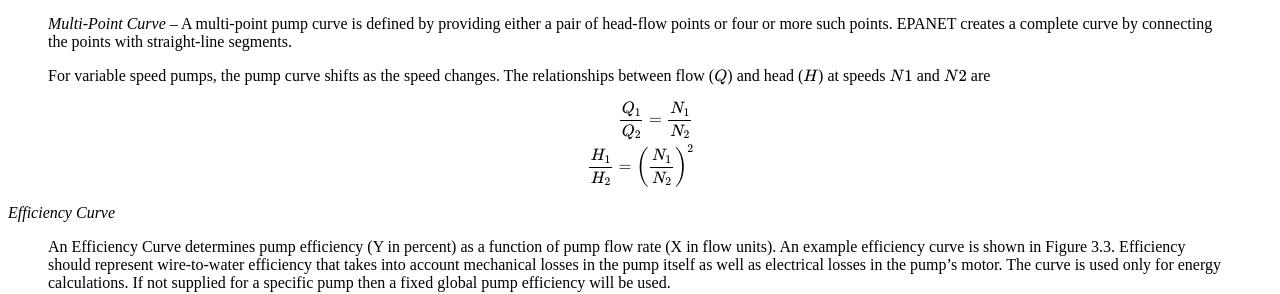
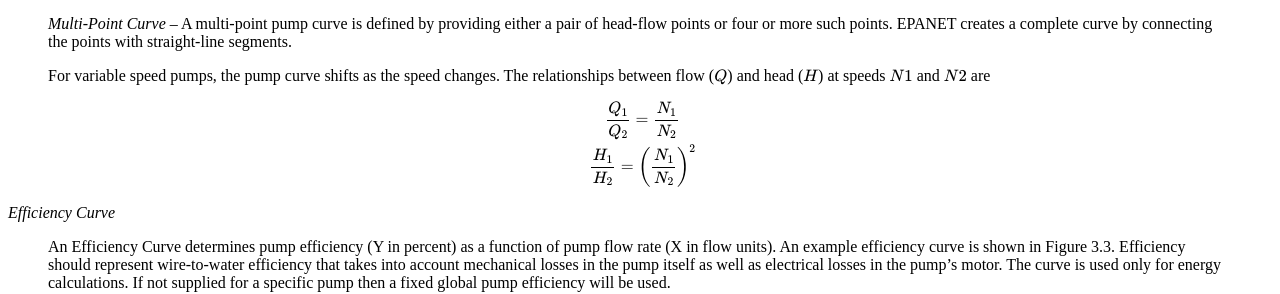
Before and after one commit to USEPA/epanet-manual, a Sphinx documentation site: the page built from docs/3_network_model.rst, in a window 1280 px wide and 900 px high, scrolled down 8922 px. Shown: the part 159-453 px from the top of the window. Built offline with Sphinx 7.4.7 and the Read the Docs theme 2.0.0, drawn with Linux system fonts in a browser that asks for light colours.

Commit message:
Update 3_network_model.rst

```diff
--- a/docs/3_network_model.rst
+++ b/docs/3_network_model.rst
@@ -575,9 +575,10 @@ Non-Physical Components
    :math:`N1` and :math:`N2` are
 
    .. math::
-      \frac{Q_1}{Q_2} = \frac{N_1}{N_2} \\
-      \frac{H_1}{H_2} = \left( \frac{N_1}{N_2} \right)^2
-
+      \begin{gathered}
+        \frac{Q_1}{Q_2} = \frac{N_1}{N_2} \\
+        \frac{H_1}{H_2} = \left( \frac{N_1}{N_2} \right)^2
+      \end{gathered}
 
 *Efficiency Curve*
 
```
